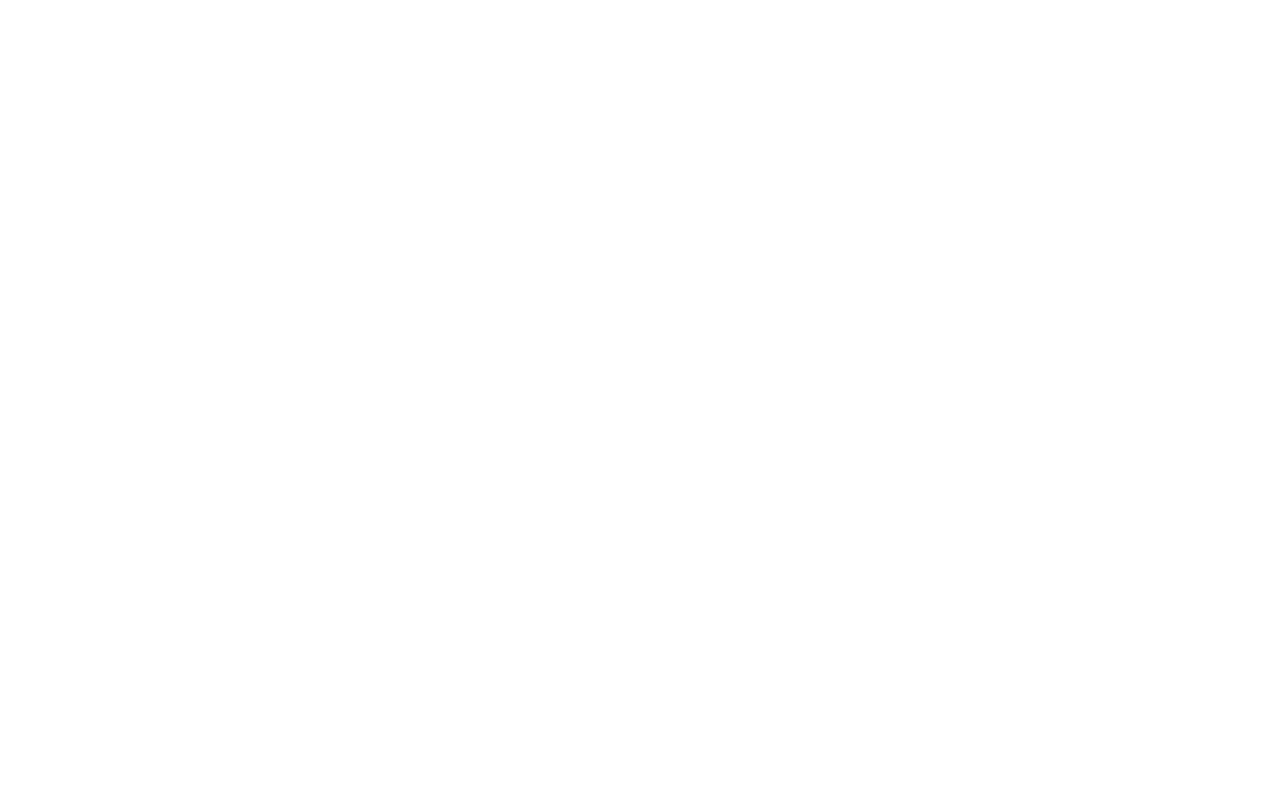
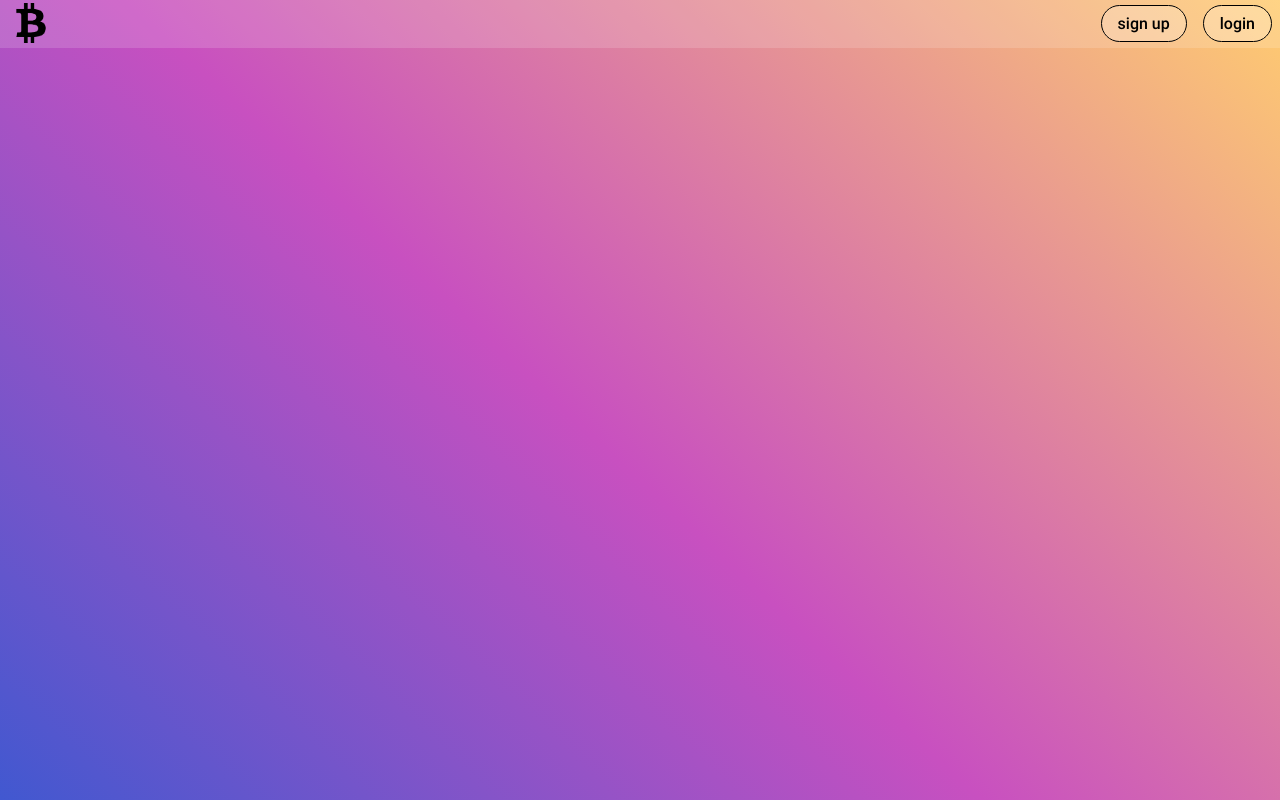
Before and after one commit to maryPopplns/coin_tracker_client, a React (Create React App) app: page /signup in a window 1280 px wide. Before the commit this address had no page. Built offline with nearby package versions, Linux system fonts and the light colour scheme.

Commit message:
added navbar, added live link to readme

```diff
--- a/src/App.tsx
+++ b/src/App.tsx
@@ -1,6 +1,7 @@
 import React, { useState } from 'react';
 import { Routes, Route } from 'react-router-dom';
 import LandingPage from './components/landingPage/LandingPage';
+import Signup from './components/signup/Signup';
 
 function App(): JSX.Element {
   const [isLoggedIn, setIsLoggedIn] = useState<boolean>(false);
@@ -9,6 +10,7 @@ function App(): JSX.Element {
       {!isLoggedIn && (
         <Routes>
           <Route path='/' element={<LandingPage />} />
+          <Route path='signup' element={<Signup />} />
         </Routes>
       )}
       {/* {isLoggedIn && <Dashboard />} */}
--- a/src/components/landingPage/LandingPage.tsx
+++ b/src/components/landingPage/LandingPage.tsx
@@ -6,9 +6,6 @@ import LandingPageNavbar from '../landingPageNavbar/LandingPageNavbar';
 import bitcoin from './assets/Bitcoin.png';
 import ethereum from './assets/Ethereum.png';
 import dashboard from './assets/Dashboard.png';
-
-// TODO change the css selector for signup anchor tag (showing incorrectly on gh)
-// TODO create module for navbar
 
 function LandingPage(): JSX.Element {
   return (
@@ -32,7 +29,6 @@ function LandingPage(): JSX.Element {
             alt='ethereum icon'
           />
         </div>
-        {/* <button className='sign-up-button'>Sign Up</button> */}
       </div>
     </main>
   );
--- a/src/components/landingPage/landingPage.css
+++ b/src/components/landingPage/landingPage.css
@@ -22,7 +22,7 @@
   }
 }
 
-main {
+main.landing-page {
   min-height: 100vh;
   width: 100vw;
   background-color: #4158d0;
--- a/src/components/landingPageNavbar/LandingPageNavbar.tsx
+++ b/src/components/landingPageNavbar/LandingPageNavbar.tsx
@@ -10,7 +10,9 @@ function LandingPageNavbar(): JSX.Element {
         <img className='brand-icon' src={brandIcon} alt='brand icon' />
       </Link>
       <div>
-        <Link to='/signup'>sign up</Link>
+        <Link className='signup-link' to='/signup'>
+          sign up
+        </Link>
         <Link to='/login'>login</Link>
       </div>
     </header>
--- a/src/components/landingPageNavbar/landingPageNavbar.css
+++ b/src/components/landingPageNavbar/landingPageNavbar.css
@@ -29,6 +29,6 @@ header div a {
 header div a:hover {
   background-color: rgba(105, 105, 105, 0.2);
 }
-header a[href='/signup'] {
+.signup-link {
   margin-right: 1rem;
 }
--- /dev/null
+++ b/src/components/signup/Signup.tsx
@@ -0,0 +1,12 @@
+import './signup.css';
+import LandingPageNavbar from '../landingPageNavbar/LandingPageNavbar';
+
+function Signup(): JSX.Element {
+  return (
+    <main className='signup-page'>
+      <LandingPageNavbar />
+    </main>
+  );
+}
+
+export default Signup;
--- /dev/null
+++ b/src/components/signup/signup.css
@@ -0,0 +1,11 @@
+main.signup-page {
+  min-height: 100vh;
+  width: 100vw;
+  background-color: #4158d0;
+  background-image: linear-gradient(
+    43deg,
+    #4158d0 0%,
+    #c850c0 46%,
+    #ffcc70 100%
+  );
+}
```
Also changed, not shown: 1 other file (tests, documents, lock files or other folders).
